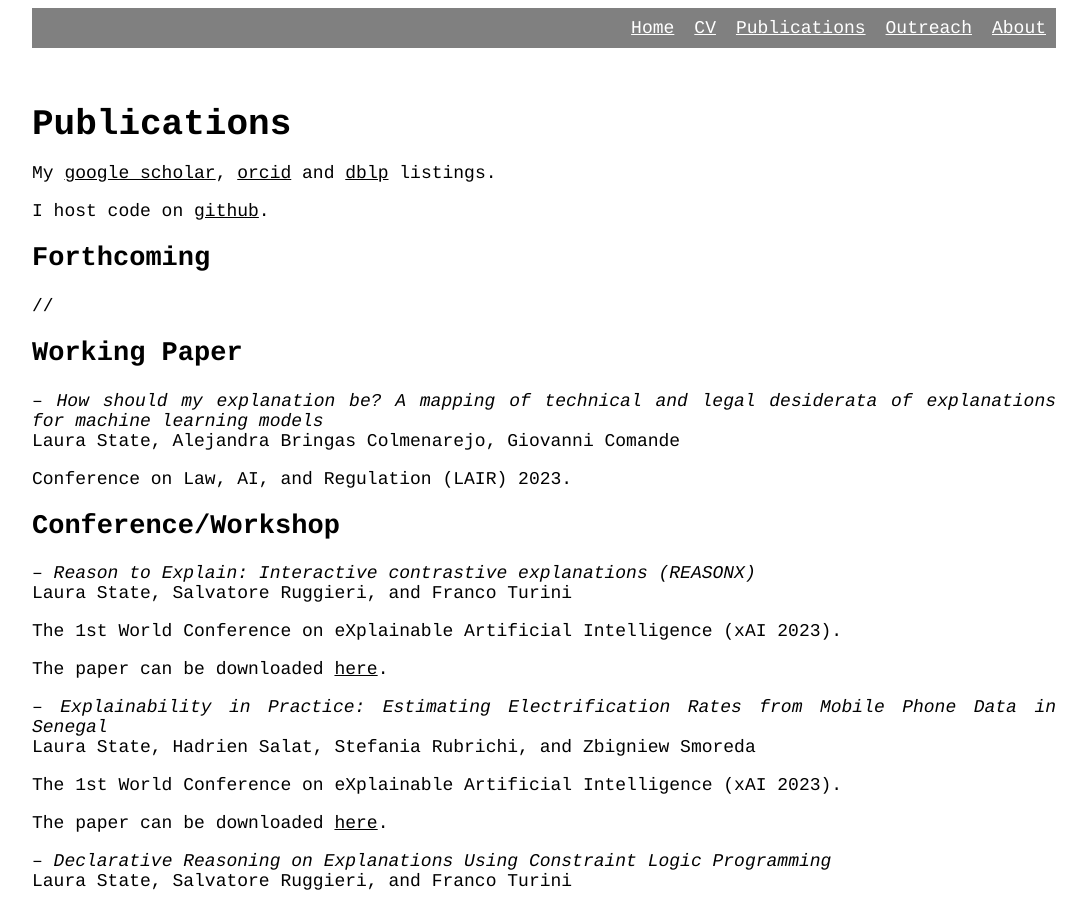
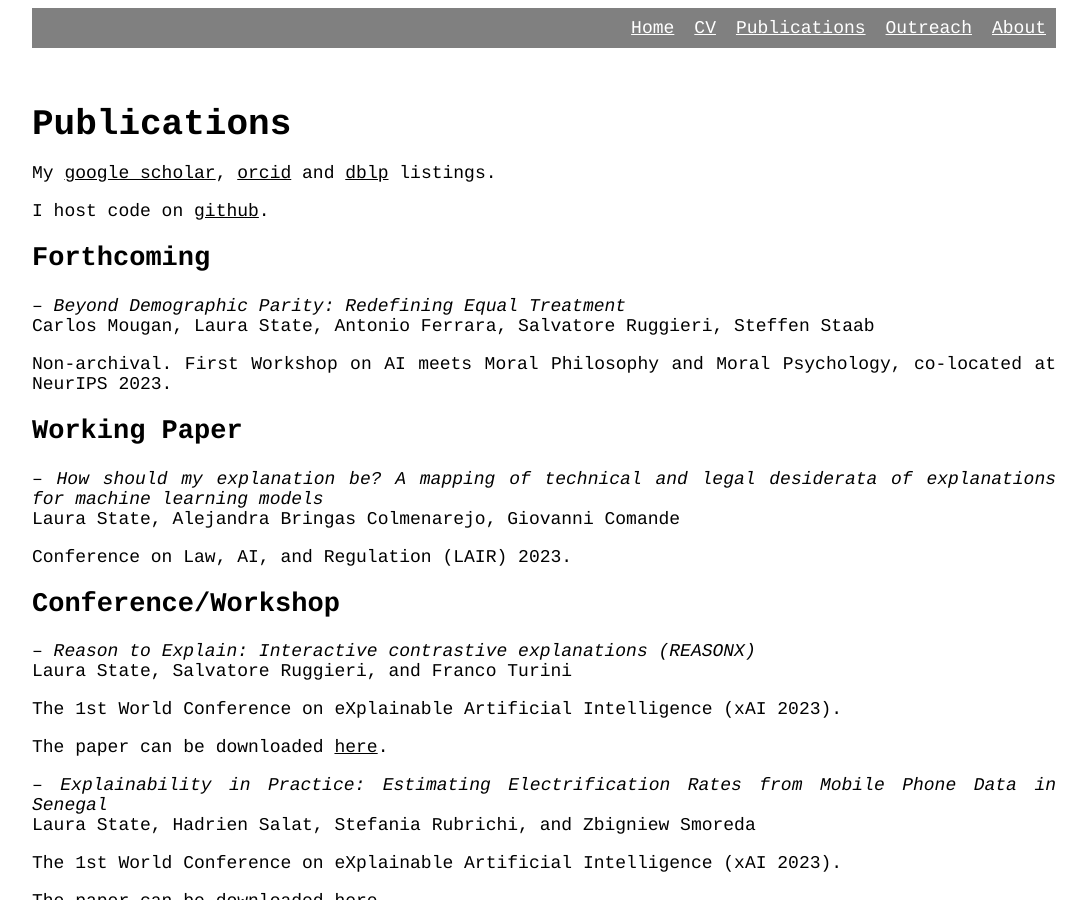
Before and after one commit to lstate/lstate.github.io, a Jekyll site: the page built from _pages/publications.markdown, in a window 1280 px wide and 900 px high. Shown: the whole window, without its empty margins (96-1183 px from the left). Built offline with Jekyll 4.4.1, drawn with Linux system fonts in a browser that asks for light colours.

Commit message:
Update publications.markdown
updates publications

```diff
--- a/_pages/publications.markdown
+++ b/_pages/publications.markdown
@@ -14,9 +14,14 @@ My [google scholar](https://scholar.google.de/citations?user=6h4JHq4AAAAJ&hl=de)
 
 I host code on [github](https://github.com/lstate).
 
+
 ## Forthcoming
 
-//
+-- *Beyond Demographic Parity: Redefining Equal Treatment*\\
+Carlos Mougan, Laura State, Antonio Ferrara, Salvatore Ruggieri, Steffen Staab
+
+Non-archival. First Workshop on AI meets Moral Philosophy and Moral Psychology, co-located at NeurIPS 2023.
+
 
 ## Working Paper
 
```
